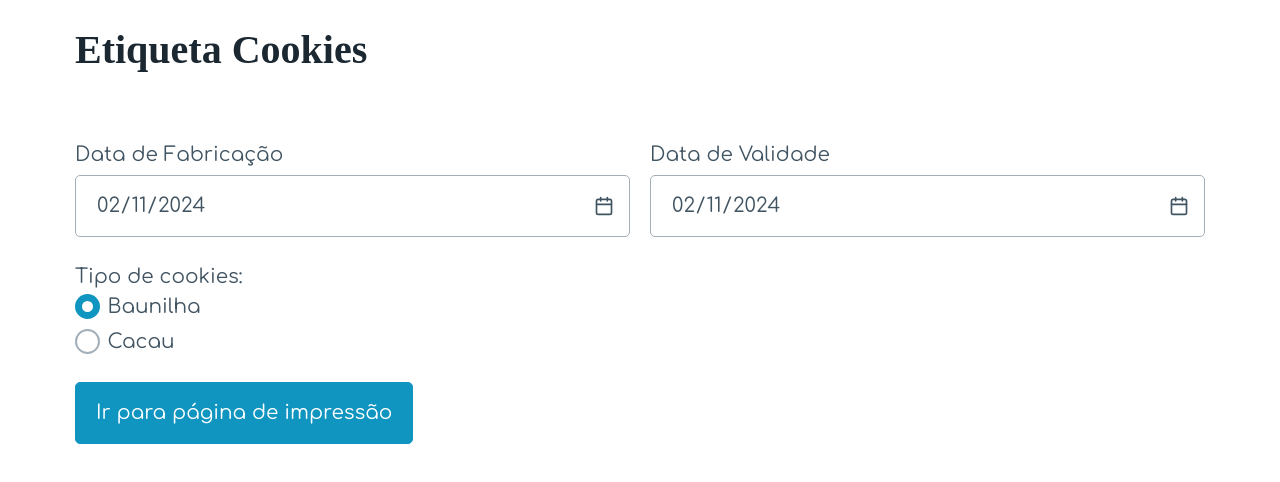
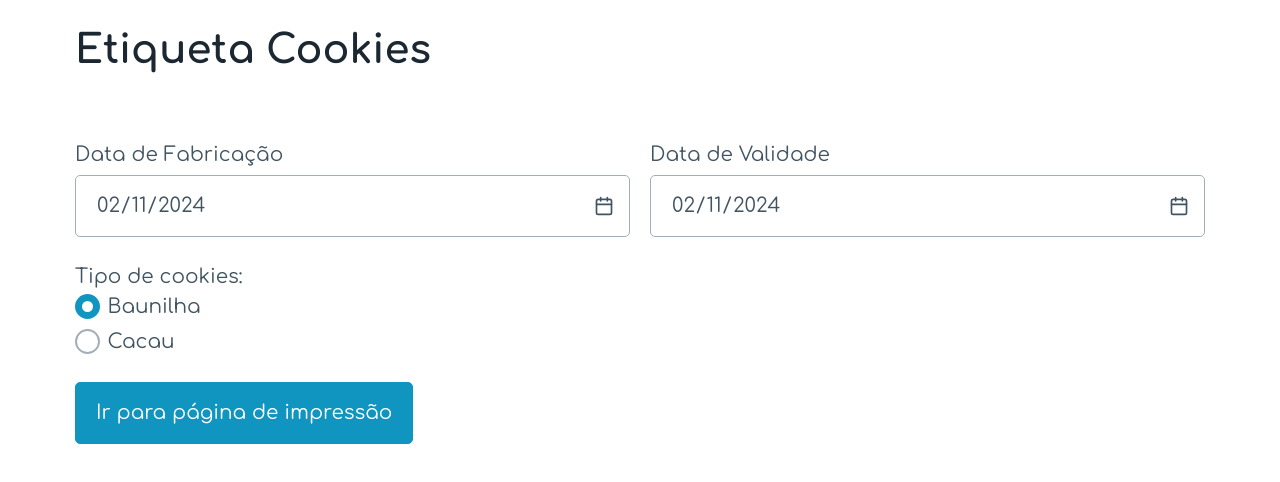
Before and after one commit to paulomacieltorresfilho/etiquetas-template, a Next.js app: page /form in a window 1280 px wide. Shown: the top 482 px of the page. Built offline with nearby package versions, Linux system fonts and the light colour scheme.

Commit message:
fix font on print pages

```diff
--- a/src/app/form/layout.tsx
+++ b/src/app/form/layout.tsx
@@ -1,9 +1,6 @@
 import "@picocss/pico";
 import "./style.css"
 import type { Metadata } from "next";
-import { Comfortaa } from "next/font/google";
-
-const fontFamily = Comfortaa({subsets: ['latin']})
 
 export const metadata: Metadata = {
   title: "Etiquetas",
@@ -17,7 +14,7 @@ export default function FormLayout({
 }>) {
   return (
     <html lang="pt-br">
-      <body className={fontFamily.className}>{children}</body>
+      <body>{children}</body>
     </html>
   );
 }
--- a/src/app/form/page.tsx
+++ b/src/app/form/page.tsx
@@ -1,6 +1,6 @@
 "use client";
 import { TipoCookies } from "@/enum/tipo-cookies";
-import { convertDateToISOString, convertDateToLocaleString } from "@/util/date";
+import { convertDateToISOString } from "@/util/date";
 import Link from "next/link";
 import React, { useState } from "react";
 
--- a/src/app/form/style.css
+++ b/src/app/form/style.css
@@ -1,5 +1,5 @@
 :root {
-    --font-family: '__Comfortaa_987f34', '__Comfortaa_Fallback_987f34';
+    --font-family: 'Comfortaa';
 }
 
 body {
--- a/src/app/globals.css
+++ b/src/app/globals.css
@@ -1,3 +1,12 @@
+@font-face {
+    font-family: 'Comfortaa';
+    src: url('../../public/fonts/Comfortaa-VariableFont_wght.ttf');
+}
+
 :root {
-    --font-family: '__Comfortaa_987f34', '__Comfortaa_Fallback_987f34';
+    --font-family: 'Comfortaa';
 }
+
+* {
+    font-family: 'Comfortaa';
+}
--- a/src/app/print/baunilha/etiquetas.css
+++ b/src/app/print/baunilha/etiquetas.css
@@ -8,40 +8,6 @@
     --page-padding-left: 0.7cm;
     --page-padding-right: 0.7cm;
 */
-
-:root {
-    /* --font-family: '__Comfortaa_987f34', '__Comfortaa_Fallback_987f34'; */
-        --num-cols: 2;
-    --box-width: 99mm;
-    --box-height: 55.8mm;
-    --box-h-gap: 2.5mm;
-    --page-padding-top: 9.5mm;
-    --page-padding-bottom: 9.5mm;
-    --page-padding-left: 5mm;
-    --page-padding-right: 5mm;
-}
-
-* {
-    font-family: '__Comfortaa_987f34', '__Comfortaa_Fallback_987f34';
-    margin: 0;
-    padding: 0;
-    box-sizing: border-box;
-}
-
-body {
-    width: 21cm;
-    height: 29.7cm;
-    padding-top: var(--page-padding-top);
-    padding-bottom: var(--page-padding-bottom);
-    padding-left: var(--page-padding-left);
-    padding-right: var(--page-padding-right);
-}
-
-.container {
-    display: grid;
-    grid-template-columns: repeat(var(--num-cols), var(--box-width));
-    gap: 0 var(--box-h-gap);
-}
 
 .info {
     /* background-color: #bf282f; */
--- a/src/app/print/baunilha/page.tsx
+++ b/src/app/print/baunilha/page.tsx
@@ -1,4 +1,5 @@
 import { convertISOStringToLocaleString } from "@/util/date";
+import './etiquetas.css'
 
 function AdesivoContainer(
     {fabricacao, validade}: {fabricacao: string, validade: string}
--- a/src/app/print/cacau/etiquetas.css
+++ b/src/app/print/cacau/etiquetas.css
@@ -8,39 +8,6 @@
     --page-padding-left: 0.7cm;
     --page-padding-right: 0.7cm;
 */
-
-:root {
-    --num-cols: 2;
-    --box-width: 99mm;
-    --box-height: 55.8mm;
-    --box-h-gap: 2.5mm;
-    --page-padding-top: 9.5mm;
-    --page-padding-bottom: 9.5mm;
-    --page-padding-left: 5mm;
-    --page-padding-right: 5mm;
-}
-
-* {
-    margin: 0;
-    padding: 0;
-    font-family: '__Comfortaa_987f34', '__Comfortaa_Fallback_987f34';
-    box-sizing: border-box;
-}
-
-body {
-    width: 21cm;
-    height: 29.7cm;
-    padding-top: var(--page-padding-top);
-    padding-bottom: var(--page-padding-bottom);
-    padding-left: var(--page-padding-left);
-    padding-right: var(--page-padding-right);
-}
-
-.container {
-    display: grid;
-    grid-template-columns: repeat(var(--num-cols), var(--box-width));
-    gap: 0 var(--box-h-gap);
-}
 
 .info {
     /* background-color: #bf282f; */
--- a/src/app/print/cacau/page.tsx
+++ b/src/app/print/cacau/page.tsx
@@ -1,4 +1,5 @@
 import { convertISOStringToLocaleString } from "@/util/date";
+import './etiquetas.css'
 
 function AdesivoContainer(
     {fabricacao, validade}: {fabricacao: string, validade: string}
--- /dev/null
+++ b/src/app/print/style.css
@@ -0,0 +1,34 @@
+
+:root {
+    --font-family: 'Comfortaa';
+    --num-cols: 2;
+    --box-width: 99mm;
+    --box-height: 55.8mm;
+    --box-h-gap: 2.5mm;
+    --page-padding-top: 9.5mm;
+    --page-padding-bottom: 9.5mm;
+    --page-padding-left: 5mm;
+    --page-padding-right: 5mm;
+}
+
+* {
+    font-family: 'Comfortaa';
+    margin: 0;
+    padding: 0;
+    box-sizing: border-box;
+}
+
+body {
+    width: 21cm;
+    height: 29.7cm;
+    padding-top: var(--page-padding-top);
+    padding-bottom: var(--page-padding-bottom);
+    padding-left: var(--page-padding-left);
+    padding-right: var(--page-padding-right);
+}
+
+.container {
+    display: grid;
+    grid-template-columns: repeat(var(--num-cols), var(--box-width));
+    gap: 0 var(--box-h-gap);
+}
```
Also changed, not shown: src/app/print/baunilha/layout.tsx (deleted, +0 -13 lines), src/app/print/cacau/layout.tsx (deleted, +0 -13 lines), src/app/print/layout.tsx (added, +10 -0 lines), public/fonts/Comfortaa-VariableFont_wght.ttf (added).
